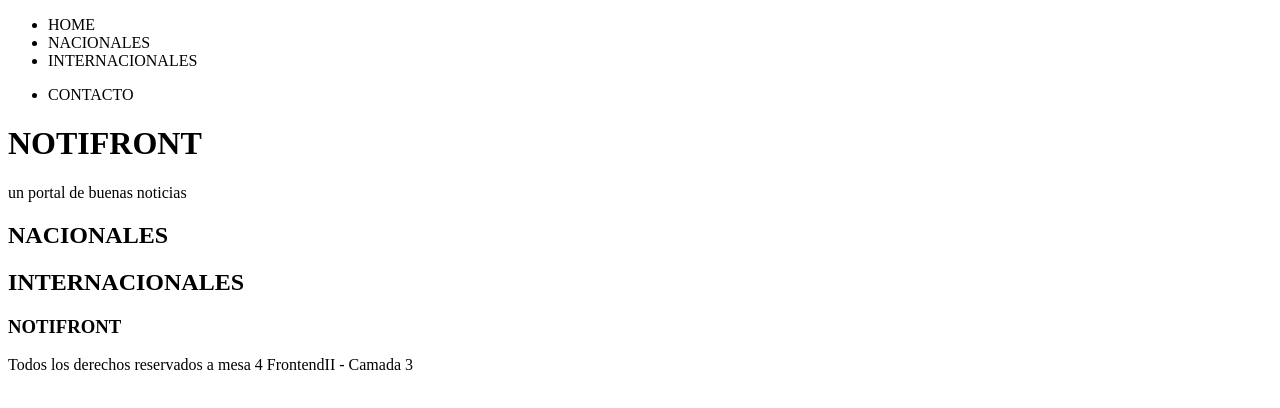
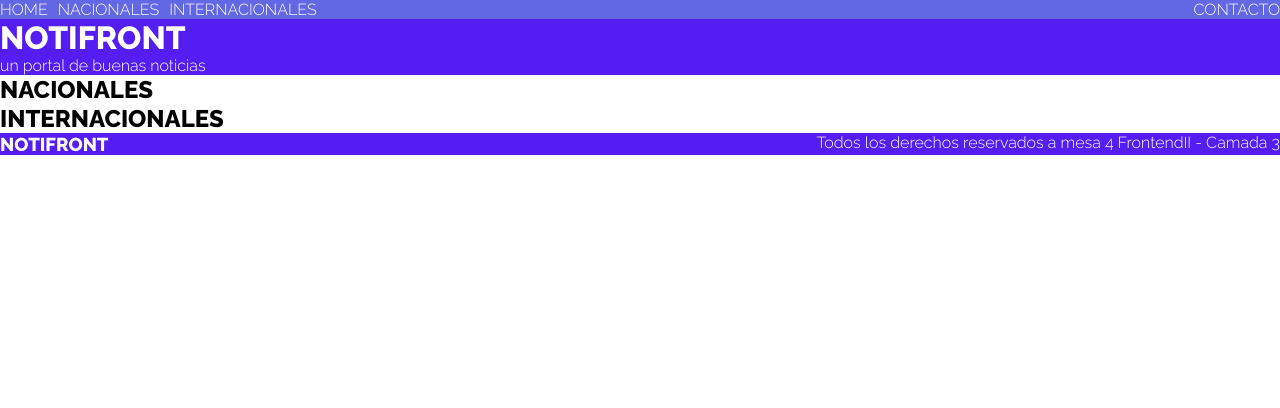
Before and after one commit to jhonalexis-parra/noticiasFrontendII, a plain HTML site: page index.html in a window 1280 px wide. Drawn offline with Linux system fonts and the light colour scheme.

Commit message:
[ADD] Archivos iniciales de css

```diff
--- /dev/null
+++ b/css/style.scss
@@ -0,0 +1,40 @@
+$color-principal: #541DF1;
+$color-secundario: #6267E4;
+
+* {
+    box-sizing: border-box;
+    font-family: 'Raleway', sans-serif;;
+    margin: 0;
+    padding: 0;
+}
+
+header {
+    background-color: $color-principal;
+    color: #FFFFFF;
+    nav {
+        background-color: $color-secundario;
+        font-family: 'Roboto', sans-serif;
+        display: flex;
+        justify-content: space-between;
+        ul {
+            gap: 10px;
+            display: flex;
+            li {
+                list-style-type: none;
+                a {
+                    text-decoration: 0;
+                }
+
+            }
+        }
+    };
+}
+
+footer {
+    div {
+        background-color: $color-principal;
+        color: #FFFFFF;
+        display: flex;
+        justify-content: space-between;
+    }
+}
--- a/index.html
+++ b/index.html
@@ -1,13 +1,20 @@
 <!DOCTYPE html>
-<html lang="en">
+<html lang="es">
+
 <head>
     <meta charset="UTF-8">
     <meta http-equiv="X-UA-Compatible" content="IE=edge">
     <meta name="viewport" content="width=device-width, initial-scale=1.0">
-    <title>noticias</title>
-    <link rel="stylesheet" href="./css/styles.css">
+    <title>NOTIFRONT - Portal de buenas noticias</title>
+    <link rel="preconnect" href="https://fonts.gstatic.com">
+    <link rel="preconnect" href="https://fonts.gstatic.com">
+    <link
+        href="https://fonts.googleapis.com/css2?family=Raleway:ital,wght@0,300;0,600;0,800;1,300;1,600;1,800&family=Roboto:ital,wght@0,300;0,400;1,300;1,400&display=swap"
+        rel="stylesheet">
+    <link rel="stylesheet" href="./css/style.css">
     <script src="./js/script.js"></script>
 </head>
+
 <body>
     <header>
         <nav>
@@ -84,4 +91,5 @@
     </footer>
 
 </body>
+
 </html>
--- a/js/script.js
+++ b/js/script.js
@@ -47,7 +47,7 @@ window.onload = function(){
 
 
 
-    alert("Hola mundo");
+    /* alert("Hola mundo"); */
 
 
 }
```
Also changed, not shown: css/style.css (added), css/styles.css (deleted), 1 other file.
